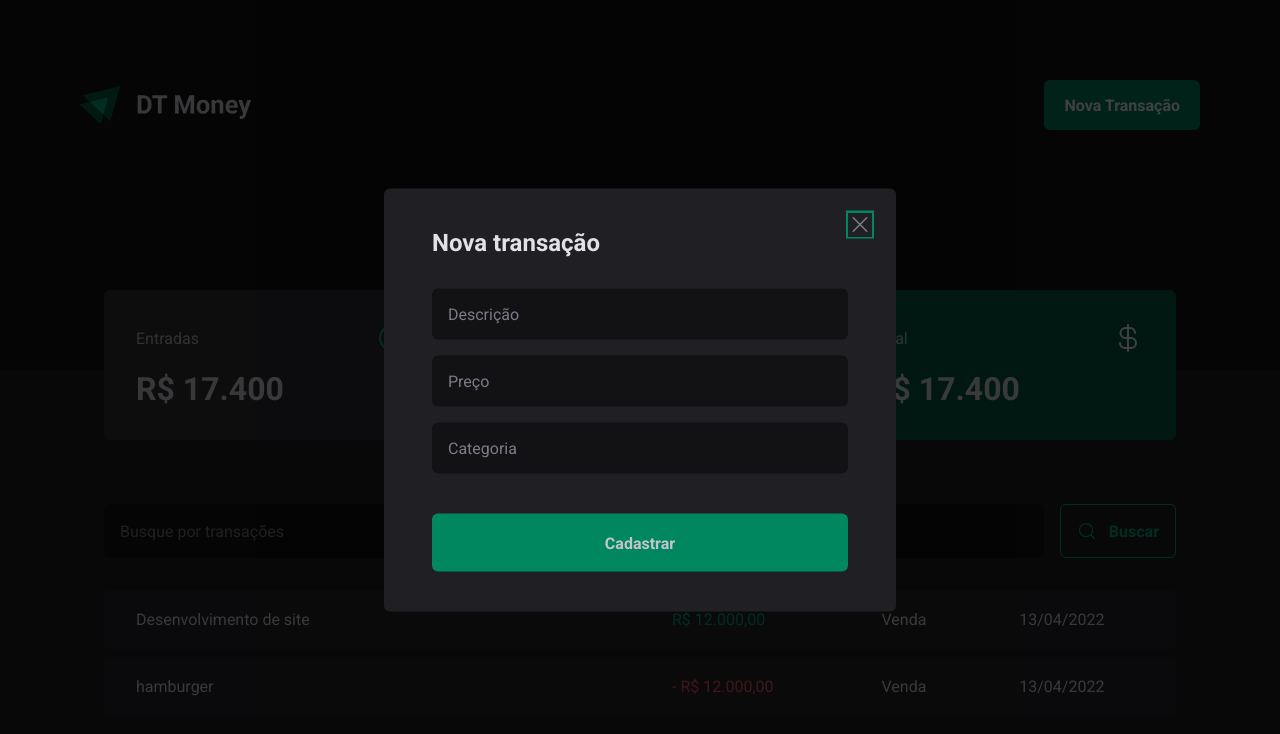
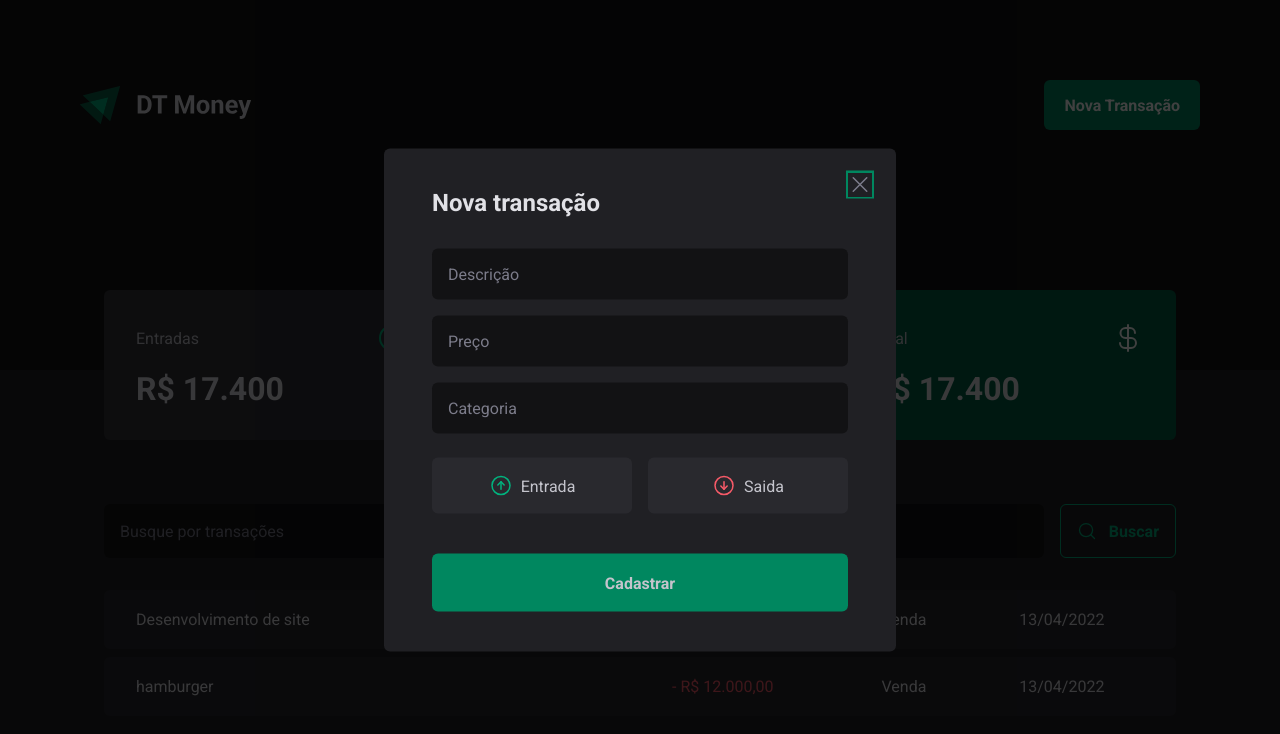
Before and after one commit to JuanCarllos13/DtMoney-2.0, a React (Vite) app: page / in a window 1280 px wide. Both pictures are taken after a click on the button "Nova Transação". Shown: the top 734 px of the page. Built offline with nearby package versions, Linux system fonts and the light colour scheme.

Commit message:
Finish screens style

```diff
--- a/package.json
+++ b/package.json
@@ -10,6 +10,7 @@
   },
   "dependencies": {
     "@radix-ui/react-dialog": "^1.0.2",
+    "@radix-ui/react-radio-group": "^1.1.1",
     "@types/styled-components": "^5.1.26",
     "phosphor-react": "^1.4.1",
     "react": "^18.2.0",
--- a/src/components/NewTransactionModal/index.tsx
+++ b/src/components/NewTransactionModal/index.tsx
@@ -1,6 +1,12 @@
 import * as Dialog from "@radix-ui/react-dialog";
-import { X } from "phosphor-react";
-import { CloseButton, Content, Overlay } from "./style";
+import { ArrowCircleDown, ArrowCircleUp, X } from "phosphor-react";
+import {
+  CloseButton,
+  Content,
+  Overlay,
+  TransactionType,
+  TransactionTypeButton,
+} from "./style";
 
 export function NewTransitionModal() {
   return (
@@ -10,7 +16,7 @@ export function NewTransitionModal() {
         <Dialog.Title>Nova transação</Dialog.Title>
 
         <CloseButton>
-          <X size={24}/>
+          <X size={24} />
         </CloseButton>
 
         <form>
@@ -18,6 +24,18 @@ export function NewTransitionModal() {
           <input type="number" placeholder="Preço" required />
           <input type="text" placeholder="Categoria" required />
 
+          <TransactionType>
+            <TransactionTypeButton value="income" variant="income">
+              <ArrowCircleUp size={24} />
+              Entrada
+            </TransactionTypeButton>
+
+            <TransactionTypeButton value="outcome" variant="outcome">
+              <ArrowCircleDown size={24} />
+              Saida
+            </TransactionTypeButton>
+          </TransactionType>
+
           <button type="submit">Cadastrar</button>
         </form>
       </Content>
--- a/src/components/NewTransactionModal/style.ts
+++ b/src/components/NewTransactionModal/style.ts
@@ -1,5 +1,7 @@
 import styled from "styled-components";
 import * as Dialog from "@radix-ui/react-dialog";
+import * as RadioGroup from '@radix-ui/react-radio-group';
+
 
 export const Overlay = styled(Dialog.Overlay)`
   position: fixed;
@@ -72,3 +74,50 @@ export const CloseButton = styled(Dialog.Close)`
   color:  ${(props) => props.theme["gray-500"]};;
 
 `
+
+
+export const TransactionType = styled(RadioGroup.Root)`
+  display: grid;
+  grid-template-columns: repeat(2, 1fr);
+  gap: 1rem;
+  margin-top: 0.5rem;
+`
+
+
+interface TransactionTypeButtonProps {
+  variant: 'income' | 'outcome'
+}
+
+export const TransactionTypeButton = styled(RadioGroup.Item) <TransactionTypeButtonProps>`
+  background: ${props => props.theme["gray-700"]};
+  padding: 1rem;
+  display: flex;
+  align-items: center;
+  justify-content: center;
+  gap: 0.5rem;
+  border-radius: 6px;
+  cursor:pointer;
+  border: 0;
+  color: ${props => props.theme["gray-300"]};
+
+
+  svg{
+    color: ${props => props.variant === 'income' ? props.theme["green-300"] : props.theme["red-300"]} ;
+  }
+  &[date-state='unchecked'] :hover {
+    transition: background-color 0.2s;
+    background: ${props => props.theme["gray-600"]};
+
+  }
+
+  &[data-state='checked']{
+    color: ${props => props.theme.white};
+    background: ${props => props.variant === 'income' ? props.theme["green-500"] : props.theme["red-500"]};
+
+    svg {
+
+      color: ${props => props.theme.white};
+    }
+  }
+
+`
```
Also changed, not shown: 1 other file (tests, documents, lock files or other folders).
